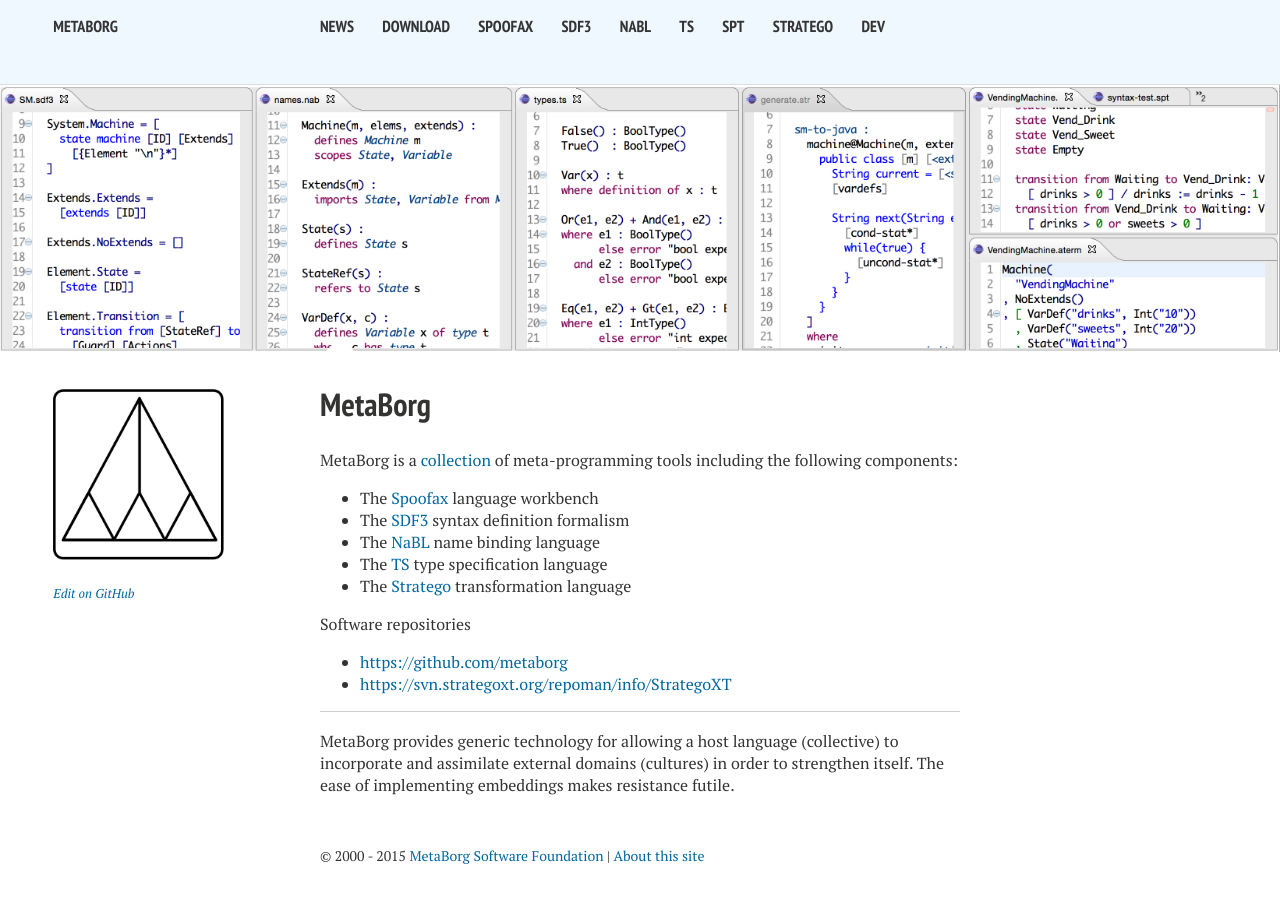
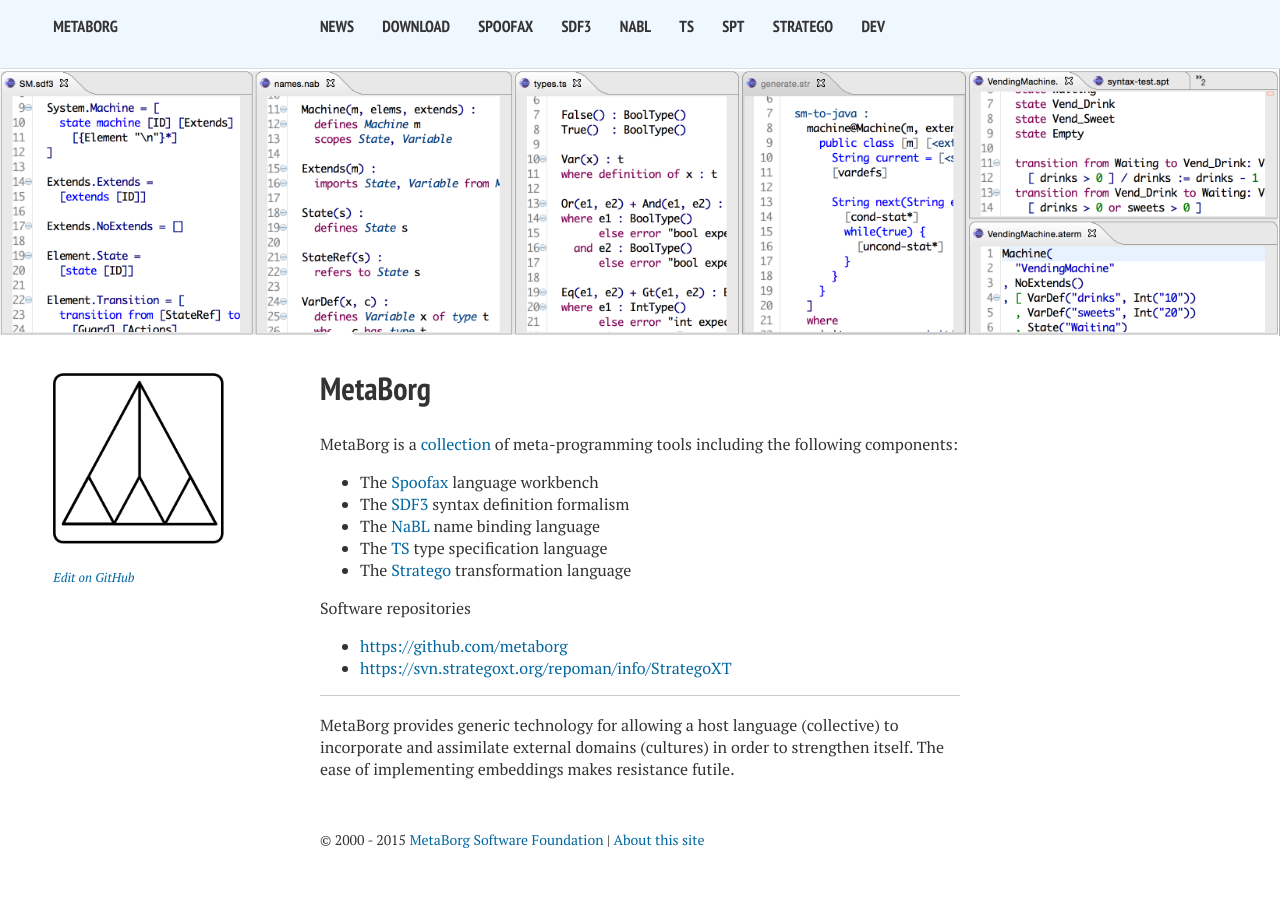
Before and after one commit to MartijnDwars/metaborg.github.io, a Jekyll site: the page built from index.md, in a window 1280 px wide. Built offline with Jekyll 4.4.1, drawn with Linux system fonts in a browser that asks for light colours; nearby versions of some CDN libraries.

Commit message:
css tweaks for navigation bar

```diff
--- a/_sass/page.scss
+++ b/_sass/page.scss
@@ -17,8 +17,8 @@
   border-bottom: 1px solid #ddd;
 }
 .context-nav {
-  padding: 0.5em 0 0 0;
-  margin: 0.5em 0 0 0;
+  /* padding: 0.5em 0 0 0;
+  margin: 0.5em 0 0 0; */
   font-style: italic;
   font-weight: 500;
   text-transform: none;
@@ -46,7 +46,7 @@
 	@include grid(12,10);
 	@include prefix(12,1);
 	@include suffix(12,1);
-	margin-bottom: 1em;
+	/* margin-bottom: 0em; */
 	float: none;
 	display: block;
 	@media #{$small} {
```
